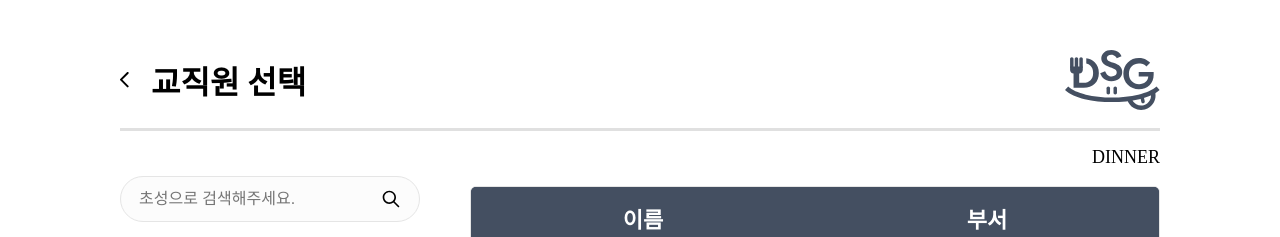
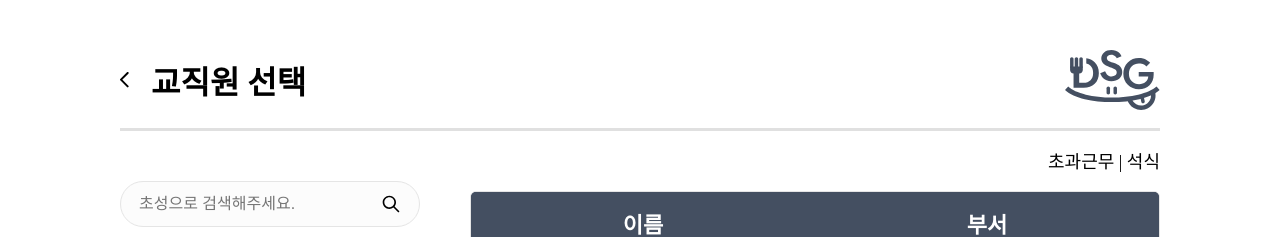
Before and after one commit to 2026DSG/DSG_Frontend, a React (Vite) app: page /apply/teacher in a window 1280 px wide. Shown: the top 237 px of the page. Built offline with nearby package versions, Linux system fonts and the light colour scheme; no server answers.

Commit message:
refactor: MealType 타입 선언 바로 아래 MEAL_LABEL 매핑 추가
영어로 석식,중식,개인부담,초과근무 뜨던 문제 해결

```diff
--- a/src/pages/user/ApplicationTeacherPage.tsx
+++ b/src/pages/user/ApplicationTeacherPage.tsx
@@ -20,6 +20,13 @@ interface Teacher {
 
 // ✅ 백엔드 enum과 정확히 일치
 type MealType = "LUNCH" | "LUNCH_SELF" | "DINNER" | "DINNER_SELF";
+
+const MEAL_LABEL: Record<MealType, string> = {
+  LUNCH: "초과근무 | 중식",
+  LUNCH_SELF: "개인부담 | 중식",
+  DINNER: "초과근무 | 석식",
+  DINNER_SELF: "개인부담 | 석식",
+};
 
 
 const CHOSUNG_LIST = "ㄱㄲㄴㄷㄸㄹㅁㅂㅃㅅㅆㅇㅈㅉㅊㅋㅌㅍㅎ";
@@ -151,7 +158,7 @@ const ApplicationTeacherPage = () => {
           <Header title="교직원 선택" showBack />
 
           <TabContainer>
-            <TabButton active={true}>{mealParam}</TabButton>
+            <TabButton active={true}>{MEAL_LABEL[mealParam]}</TabButton>
           </TabContainer>
 
           <MainContent>
@@ -235,9 +242,6 @@ const ApplicationTeacherPage = () => {
     </Body>
   );
 };
-
-
-
 
 
 const Body = styled.div`
```
